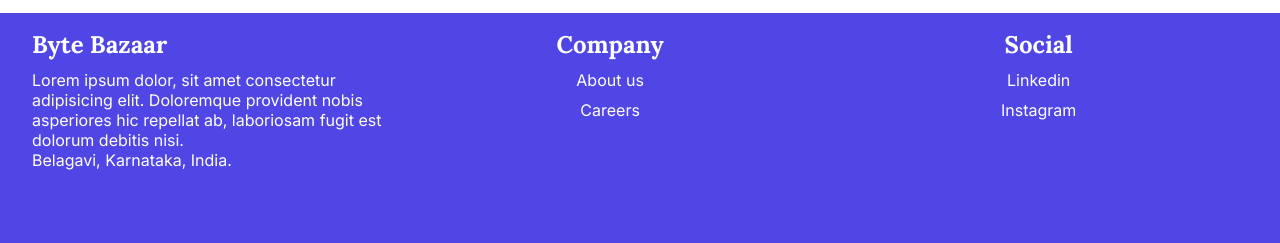
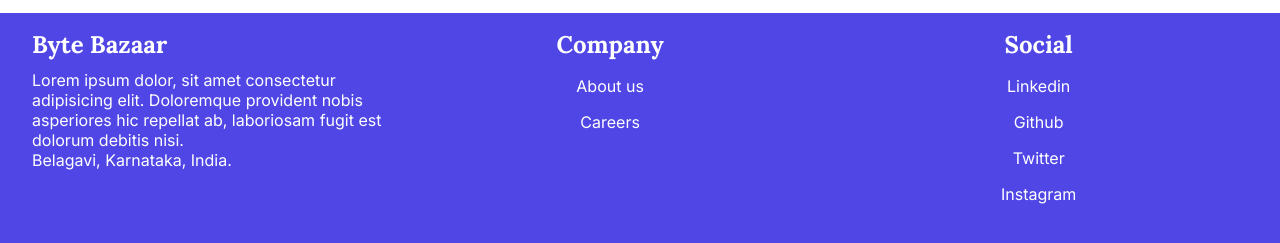
Before and after one commit to akshayraichur/byte-bazaar, a React (Vite) app: page / in a window 1280 px wide. Shown: the part 1389-1632 px from the top of the page. Built offline with nearby package versions, Linux system fonts and the light colour scheme.

Commit message:
feat: add footer

```diff
--- /dev/null
+++ b/src/Components/Footer.jsx
@@ -0,0 +1,64 @@
+const Footer = () => {
+  return (
+    <footer className="footer">
+      <div className="footer-company">
+        <h2 className="footer-company-name">Byte Bazaar</h2>
+        <p>
+          Lorem ipsum dolor, sit amet consectetur adipisicing elit. Doloremque provident nobis asperiores hic repellat
+          ab, laboriosam fugit est dolorum debitis nisi.
+        </p>
+        <p>Belagavi, Karnataka, India.</p>
+      </div>
+      <div className="footer-company-details">
+        <h2 className="footer-company-name">Company</h2>
+        <p className="footer-company-details-text">About us</p>
+        <p className="footer-company-details-text">Careers</p>
+      </div>
+      <div className="footer-company-details">
+        <h2 className="footer-company-name">Social</h2>
+        <div>
+          <a
+            className="footer-company-details-text"
+            href="https://www.linkedin.com/in/akshay-raichur"
+            target="_blank"
+            rel="noreferrer"
+          >
+            Linkedin
+          </a>
+        </div>
+        <div>
+          <a
+            className="footer-company-details-text"
+            href="https://github.com/akshayraichur"
+            target="_blank"
+            rel="noreferrer"
+          >
+            Github
+          </a>
+        </div>
+        <div>
+          <a
+            className="footer-company-details-text"
+            href="https://twitter.com/akshayvraichur"
+            target="_blank"
+            rel="noreferrer"
+          >
+            Twitter
+          </a>
+        </div>
+        <div>
+          <a
+            className="footer-company-details-text"
+            href="https://instagram.com/akshay.raichur"
+            target="_blank"
+            rel="noreferrer"
+          >
+            Instagram
+          </a>
+        </div>
+      </div>
+    </footer>
+  );
+};
+
+export default Footer;
--- a/src/Utils/GlobalStyles.jsx
+++ b/src/Utils/GlobalStyles.jsx
@@ -106,8 +106,14 @@ export const GlobalStyles = createGlobalStyle`
     text-align: center;
   }
 
+  .footer-company-details div{
+    margin: 1rem 0;
+  }
+
   .footer-company-details-text{
-    margin: 0.6rem 0;
+    margin: 1rem 0;
+    color: white;
+    text-decoration: none;
   }
 
 `;
--- a/src/screens/Home.jsx
+++ b/src/screens/Home.jsx
@@ -4,6 +4,7 @@ import Card from "../Components/Card/Card";
 import { CATEGORY } from "../Constants/category";
 import { NavLink } from "react-router-dom";
 import { PRODUCTS } from "../Constants/products";
+import Footer from "../Components/Footer";
 
 const StyledHome = styled.div`
   transition: all 0.3s ease;
@@ -150,26 +151,7 @@ const Home = () => {
           </Grid>
         </StyledHome>
       </Container>
-      <footer className="footer">
-        <div className="footer-company">
-          <h2 className="footer-company-name">Byte Bazaar</h2>
-          <p>
-            Lorem ipsum dolor, sit amet consectetur adipisicing elit. Doloremque provident nobis asperiores hic repellat
-            ab, laboriosam fugit est dolorum debitis nisi.
-          </p>
-          <p>Belagavi, Karnataka, India.</p>
-        </div>
-        <div className="footer-company-details">
-          <h2 className="footer-company-name">Company</h2>
-          <p className="footer-company-details-text">About us</p>
-          <p className="footer-company-details-text">Careers</p>
-        </div>
-        <div className="footer-company-details">
-          <h2 className="footer-company-name">Social</h2>
-          <p className="footer-company-details-text">Linkedin</p>
-          <p className="footer-company-details-text">Instagram</p>
-        </div>
-      </footer>
+      <Footer />
     </>
   );
 };
```
